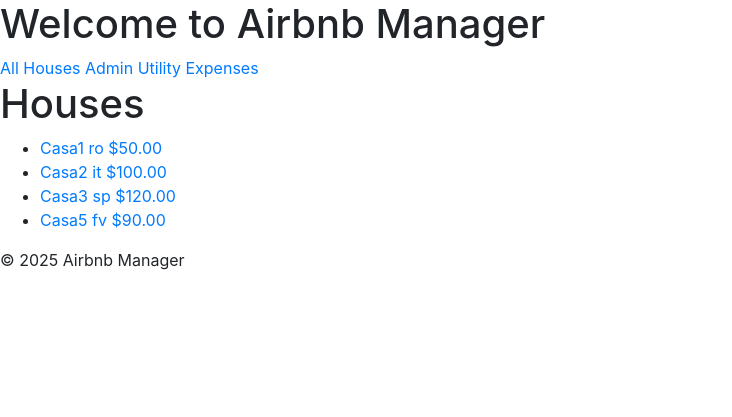
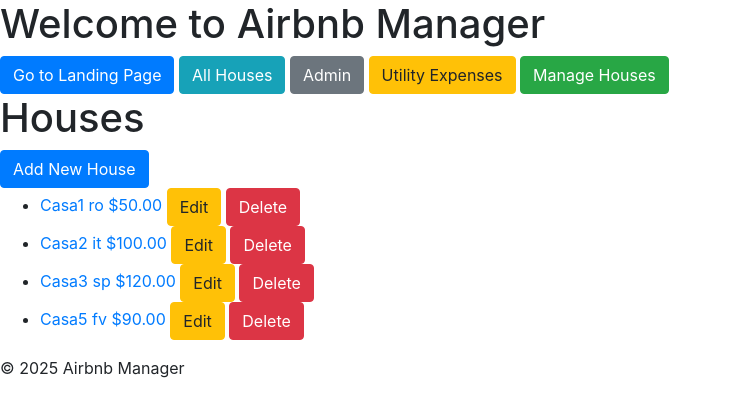
Before and after one commit to neagoecarina/airbnb, a Django app: page /houses/ in a window 1280 px wide. Shown: the top 417 px of the page, without its empty margins (0-732 px from the left). Run offline with Django 5.2, Linux system fonts and the light colour scheme; data comes from the database, SQL or seed files in the repository; both versions use the stored data as it was after the commit; some libraries are stand-ins or nearby versions.

Commit message:
edit add houses

```diff
--- a/airbnb_manager/urls.py
+++ b/airbnb_manager/urls.py
@@ -22,9 +22,26 @@ from django.urls import path
 from houses import views  # Make sure to import the views from the 'houses' app
 
 urlpatterns = [
+    # Admin panel URL
     path('admin/', admin.site.urls),
-    path('', views.houses, name='home'),  # The homepage for all houses
-    path('houses/', views.houses, name='houses_list'),  # List of houses
+
+    # Landing page route
+    path('', views.landing_page, name='home'),  # Set the new landing page
+
+    # List of houses
+    path('houses/', views.houses, name='houses_list'),  # List all houses
+
+    # House details route
     path('houses/<int:house_id>/', views.house_detail, name='details'),  # House details page
+
+    # Routes for managing houses
+    path('houses/add/', views.house_form, name='add_house'),  # Add house
+    path('houses/edit/<int:house_id>/', views.house_form, name='edit_house'),  # Edit house
+    path('houses/delete/<int:house_id>/', views.delete_house, name='delete_house'),  # Delete house
+
+    # Utility expenses route
     path('utility-expenses/', views.add_utility_expenses, name='utility_expenses'),
+
+    # Manage houses page
+    path('houses/manage/', views.manage_houses, name='manage_houses'),
 ]
--- a/houses/templates/houses/all_houses.html
+++ b/houses/templates/houses/all_houses.html
@@ -3,9 +3,18 @@
 {% block content %}
   <h1>Houses</h1>
 
+  <a href="{% url 'add_house' %}" class="btn btn-primary">Add New House</a>
+
   <ul>
     {% for x in myhouses %}
-      <li><a href="{% url 'details' x.id %}">{{ x.name }} {{ x.address }} ${{ x.price }}</a></li>
+      <li>
+        <a href="{% url 'details' x.id %}">{{ x.name }} {{ x.address }} ${{ x.price }}</a>
+        <a href="{% url 'edit_house' x.id %}" class="btn btn-warning">Edit</a>
+        <form action="{% url 'delete_house' x.id %}" method="POST" style="display:inline;">
+          {% csrf_token %}
+          <button type="submit" class="btn btn-danger" onclick="return confirm('Are you sure?');">Delete</button>
+        </form>
+      </li>
     {% empty %}
       <li>No houses available.</li>
     {% endfor %}
--- a/houses/templates/master.html
+++ b/houses/templates/master.html
@@ -8,16 +8,23 @@
 
   <!-- FullCalendar CSS -->
   <link href="https://cdn.jsdelivr.net/npm/fullcalendar@3.9.0/dist/fullcalendar.min.css" rel="stylesheet" />
-
 </head>
 <body>
 
   <header>
     <h1>Welcome to Airbnb Manager</h1>
     <nav>
-      <a href="/houses/">All Houses</a>
-      <a href="/admin/">Admin</a>
-      <a href="/utility-expenses/">Utility Expenses</a>
+      <a href="{% url 'home' %}" class="btn btn-primary">Go to Landing Page</a>
+
+      <!-- Make sure 'myhouse' is available in context -->
+      {% if myhouse %}
+        <a href="{% url 'details' myhouse.id %}" class="btn btn-secondary">Make Booking</a>
+      {% endif %}
+
+      <a href="/houses/" class="btn btn-info">All Houses</a>  <!-- Link to the list of houses -->
+      <a href="/admin/" class="btn btn-secondary">Admin</a>
+      <a href="/utility-expenses/" class="btn btn-warning">Utility Expenses</a>
+      <a href="{% url 'manage_houses' %}" class="btn btn-success">Manage Houses</a> <!-- New "Manage Houses" button -->
     </nav>
   </header>
 
--- a/houses/views.py
+++ b/houses/views.py
@@ -7,11 +7,56 @@ from django.views.decorators.csrf import csrf_exempt
 from django.contrib import messages
 import re
 from decimal import Decimal
+from django.shortcuts import render, get_object_or_404, redirect
+from django.http import HttpResponse
+from .models import House
 
-# View to list all houses
+def landing_page(request):
+    return render(request, 'landing.html')  # This will load landing.html
+
+# List all houses
 def houses(request):
-    myhouses = House.objects.all()  # Query all houses from the database
+    myhouses = House.objects.all()
     return render(request, 'houses/all_houses.html', {'myhouses': myhouses})
+
+# View to manage houses (view all houses)
+def manage_houses(request):
+    houses = House.objects.all()
+    return render(request, 'houses/manage_houses.html', {'houses': houses})
+
+# View to add or edit a house
+def house_form(request, house_id=None):  # Use 'house_id' instead of 'id'
+    if house_id:
+        house = get_object_or_404(House, id=house_id)  # Update this line
+    else:
+        house = None
+
+    context = {'house': house}
+
+    if request.method == 'POST':
+        name = request.POST['name']
+        address = request.POST['address']
+        price = request.POST['price']
+
+        if house:
+            # Update the existing house
+            house.name = name
+            house.address = address
+            house.price = price
+            house.save()
+        else:
+            # Create a new house
+            House.objects.create(name=name, address=address, price=price)
+
+        return redirect('manage_houses')
+
+    return render(request, 'houses/house_form.html', context)
+# View to delete a house
+# View to delete a house
+def delete_house(request, house_id):  # Use 'house_id' here as well
+    house = get_object_or_404(House, id=house_id)  # Update this line
+    house.delete()
+    return redirect('manage_houses')  # Redirect after deletion
 
 # View for house details
 # View for house details
```
Also changed, not shown: houses/templates/houses/house_form.html (added, +26 -0 lines), houses/templates/houses/manage_houses.html (added, +31 -0 lines), houses/templates/landing.html (added, +7 -0 lines), houses/urls.py (+14 -2 lines), db.sqlite3.
